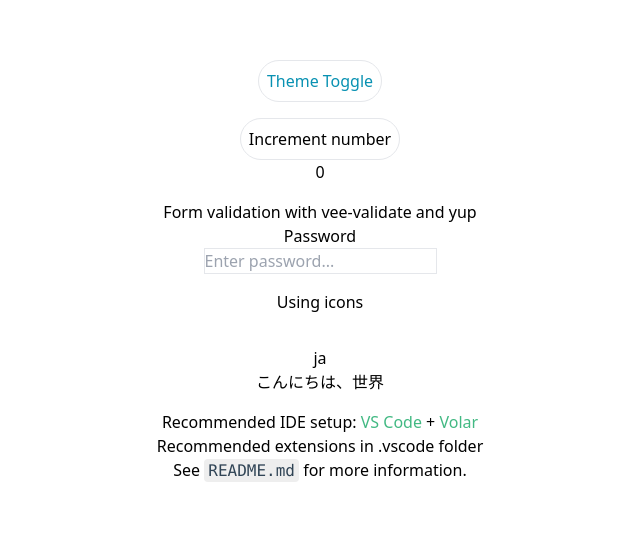
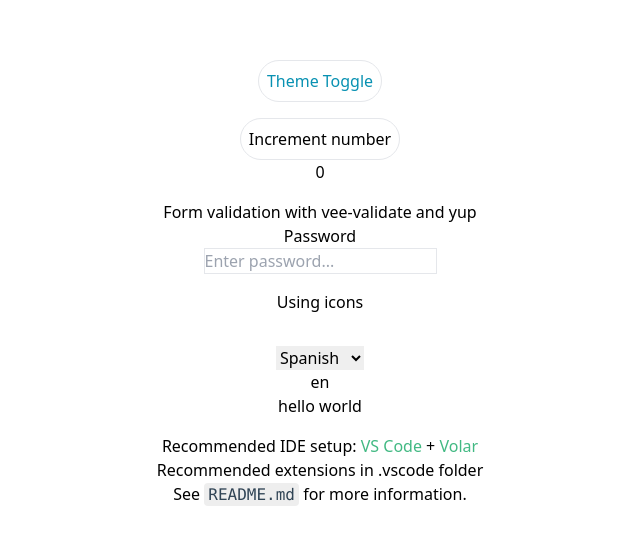
Before and after one commit to KarlKaster/vite-vue-tail, a Vue app: page / in a window 1280 px wide. Shown: the top 544 px of the page, without its empty margins (320-960 px from the left). Built offline with nearby package versions, Linux system fonts and the light colour scheme; no server answers; some icons are missing.

Commit message:
added language selection

```diff
--- a/src/App.vue
+++ b/src/App.vue
@@ -14,7 +14,6 @@ import Internationalization from './components/I18n.vue';
 const store = useStore();
 
 onBeforeMount(() => {
-    console.log('Hello');
     store.dispatch('initTheme');
 });
 
--- a/src/components/I18n.vue
+++ b/src/components/I18n.vue
@@ -1,15 +1,25 @@
 <script setup lang="ts">
+import { reactive, watch } from 'vue';
 import { useI18n } from 'vue-i18n';
 
 const { t, locale } = useI18n({ useScope: 'global' });
-function changeLocale() {
-    locale.value = 'en';
-}
+const state = reactive({
+    language: 'es',
+});
+
+watch(state, (newState) => {
+    locale.value = newState.language;
+});
 </script>
 
 <template>
     <div>
-        <p @click.prevent="changeLocale">{{ locale }}</p>
+        <select id="language" v-model="state.language" name="language">
+            <option value="en">English</option>
+            <option value="ja">Japanese</option>
+            <option value="es">Spanish</option>
+        </select>
+        <p>{{ locale }}</p>
         <p>{{ t('message.hello') }}</p>
     </div>
 </template>
--- a/src/i18n.ts
+++ b/src/i18n.ts
@@ -1,15 +1,17 @@
 import { createI18n } from 'vue-i18n';
 import en from './locales/en.json';
 import ja from './locales/ja.json';
+import es from './locales/es.json';
 
 // 2. Create i18n instance with options
 const i18n = createI18n({
     legacy: false,
-    locale: 'ja', // set locale
+    locale: 'en', // set locale
     fallbackLocale: 'en', // set fallback locale
     messages: {
         en,
         ja,
+        es,
     }, // set locale messages
     // If you need to specify other options, you can set other options
     // ...
--- /dev/null
+++ b/src/locales/es.json
@@ -0,0 +1,5 @@
+{
+    "message": {
+        "hello": "hola mundo"
+    }
+}
--- a/src/locales/ja.json
+++ b/src/locales/ja.json
@@ -1,5 +1,5 @@
 {
     "message": {
-        "hello": "こんにちは、世界"
+        "hello": "ハローワールド"
     }
 }
--- a/src/store/modules/theme.ts
+++ b/src/store/modules/theme.ts
@@ -18,7 +18,6 @@ export default {
             const userPrefersDark = window.matchMedia(
                 '(prefers-color-scheme: dark)'
             ).matches;
-            console.log('initTheme ~ userPrefersDark', userPrefersDark);
 
             if (cachedTheme) {
                 document.querySelector('html')?.classList.add(cachedTheme);
```
